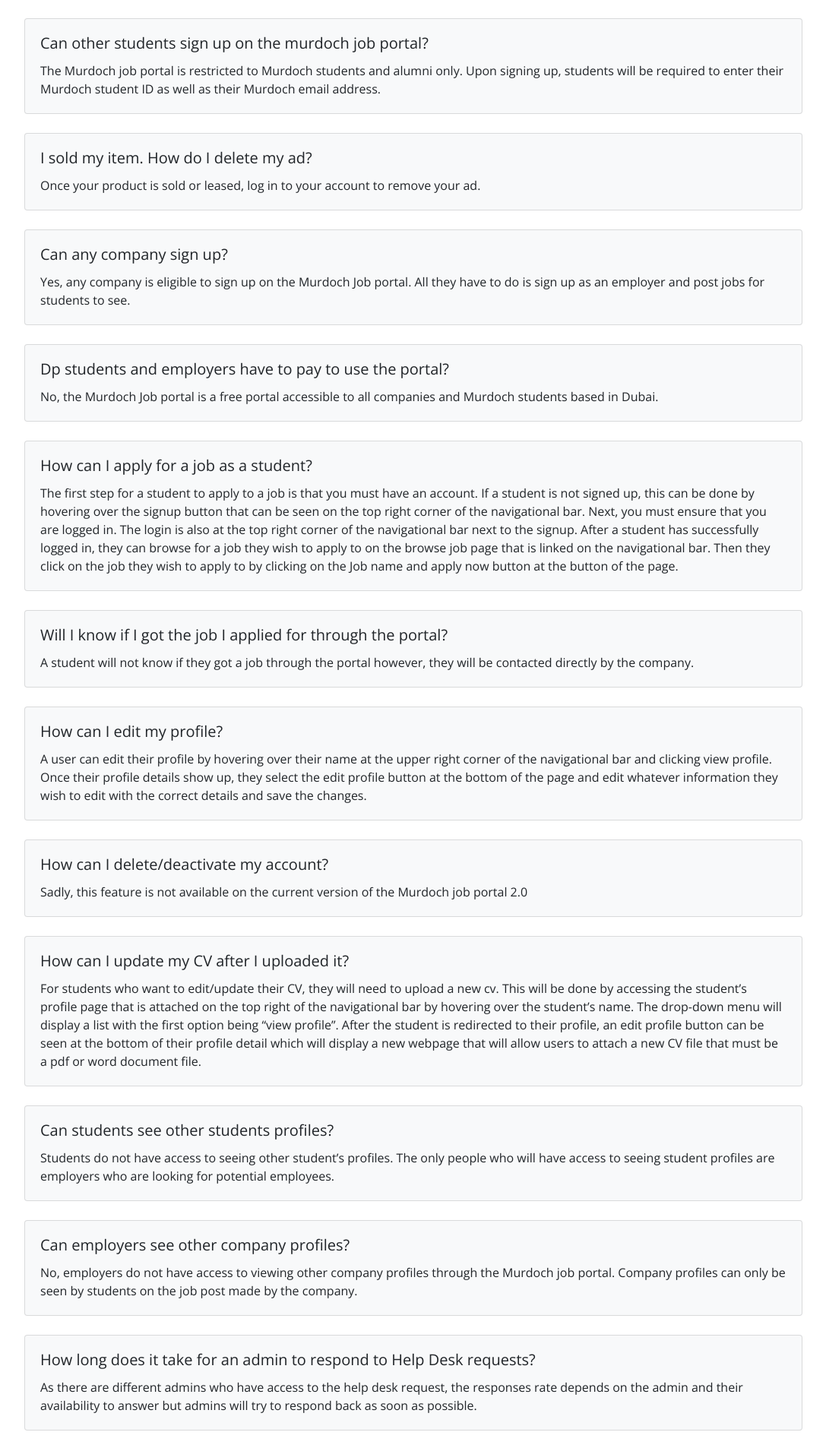
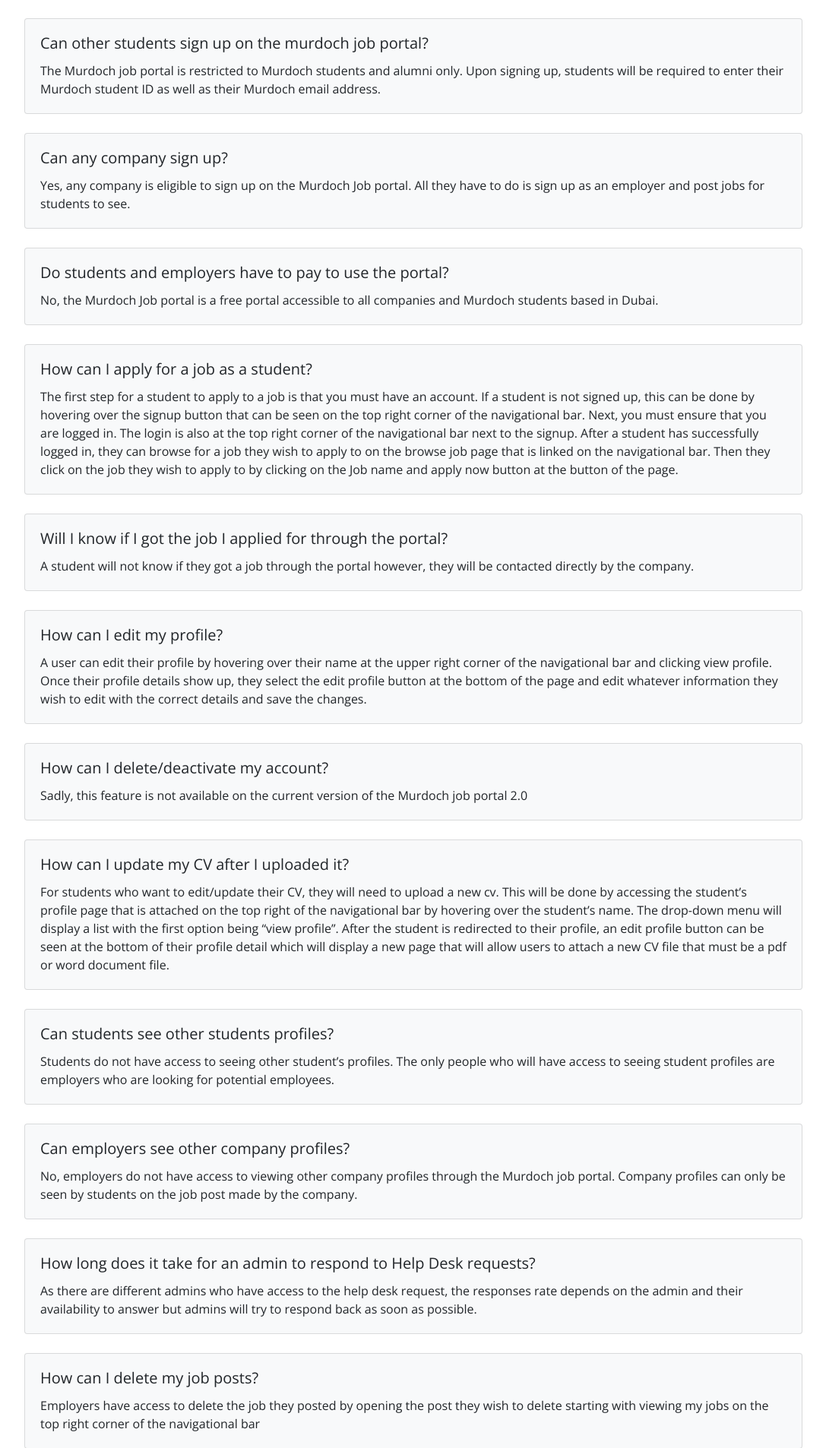
Before and after one commit to ahmed-cmyk/InnovateSolutions, a Django app: page /faq in a window 1280 px wide. Shown: the part 635-2541 px from the top of the page at 76% size, without its empty margins (96-1183 px from the left). Run offline with Django 3.2, Linux system fonts and the light colour scheme; data that the repository does not hold is empty; some libraries are stand-ins or nearby versions.

Commit message:
Fixed a mistake in FAQ

```diff
--- a/Home/templates/Home/faq.html
+++ b/Home/templates/Home/faq.html
@@ -50,13 +50,6 @@
 
         <div class="card bg-light mb-3">
           <div class="card-body">
-            <h5 class="card-title">I sold my item. How do I delete my ad?</h5>
-            <p class="card-text">Once your product is sold or leased, log in to your account to remove your ad.</p>
-          </div><!-- End of card-body -->
-        </div><!-- End of card -->
-
-        <div class="card bg-light mb-3">
-          <div class="card-body">
             <h5 class="card-title">Can any company sign up?</h5>
             <p class="card-text">Yes, any company is eligible to sign up on the Murdoch Job portal. All they have to do is sign
             up as an employer and post jobs for students to see.</p>
@@ -65,7 +58,7 @@
 
         <div class="card bg-light mb-3">
           <div class="card-body">
-            <h5 class="card-title">Dp students and employers have to pay to use the portal?</h5>
+            <h5 class="card-title">Do students and employers have to pay to use the portal?</h5>
             <p class="card-text">No, the Murdoch Job portal is a free portal accessible to all companies and Murdoch students
             based in Dubai.</p>
           </div><!-- End of card-body -->
@@ -116,7 +109,7 @@
             done by accessing the student’s profile page that is attached on the top right of the navigational
             bar by hovering over the student’s name. The drop-down menu will display a list with the first
             option being “view profile”. After the student is redirected to their profile, an edit profile button can be seen at
-            the bottom of their profile detail which will display a new webpage that will
+            the bottom of their profile detail which will display a new page that will
             allow users to attach a new CV file that must be a pdf or word document file.</p>
           </div><!-- End of card-body -->
         </div><!-- End of card -->
--- a/Student/models.py
+++ b/Student/models.py
@@ -17,7 +17,7 @@ class Student(models.Model):
     skills = models.ManyToManyField(Skill, related_name='student_skills')
     alumni_status = models.BooleanField(default=False)
     student_id = models.CharField(null=False, max_length=8, unique=True)
-    personal_email = models.CharField(max_length=100)
+    personal_email = models.EmailField(max_length=100)
     expected_graduation_date = models.DateField(null=True, blank=True)
     jobs_applied = models.ManyToManyField(Job, through='StudentJobApplication')
     dp = models.ImageField(upload_to='profile_pictures', null=True, blank=True)
```
